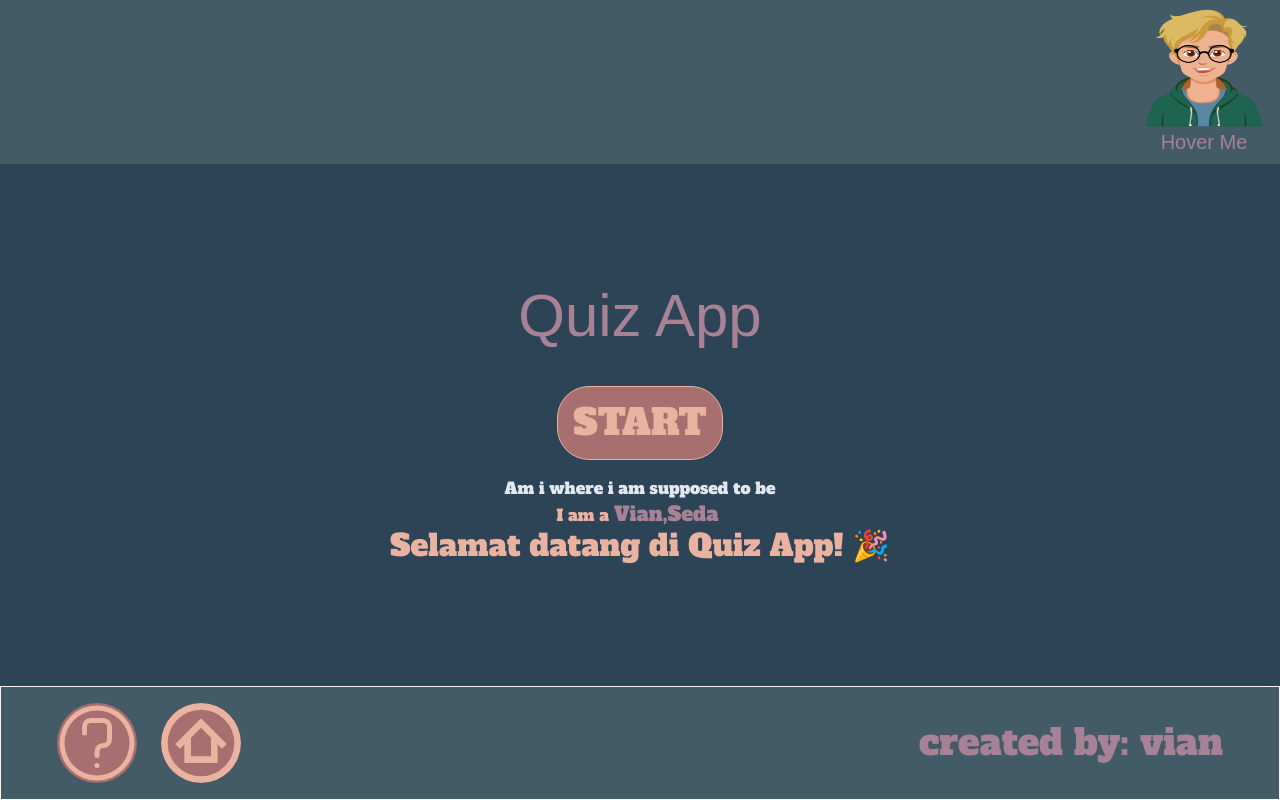
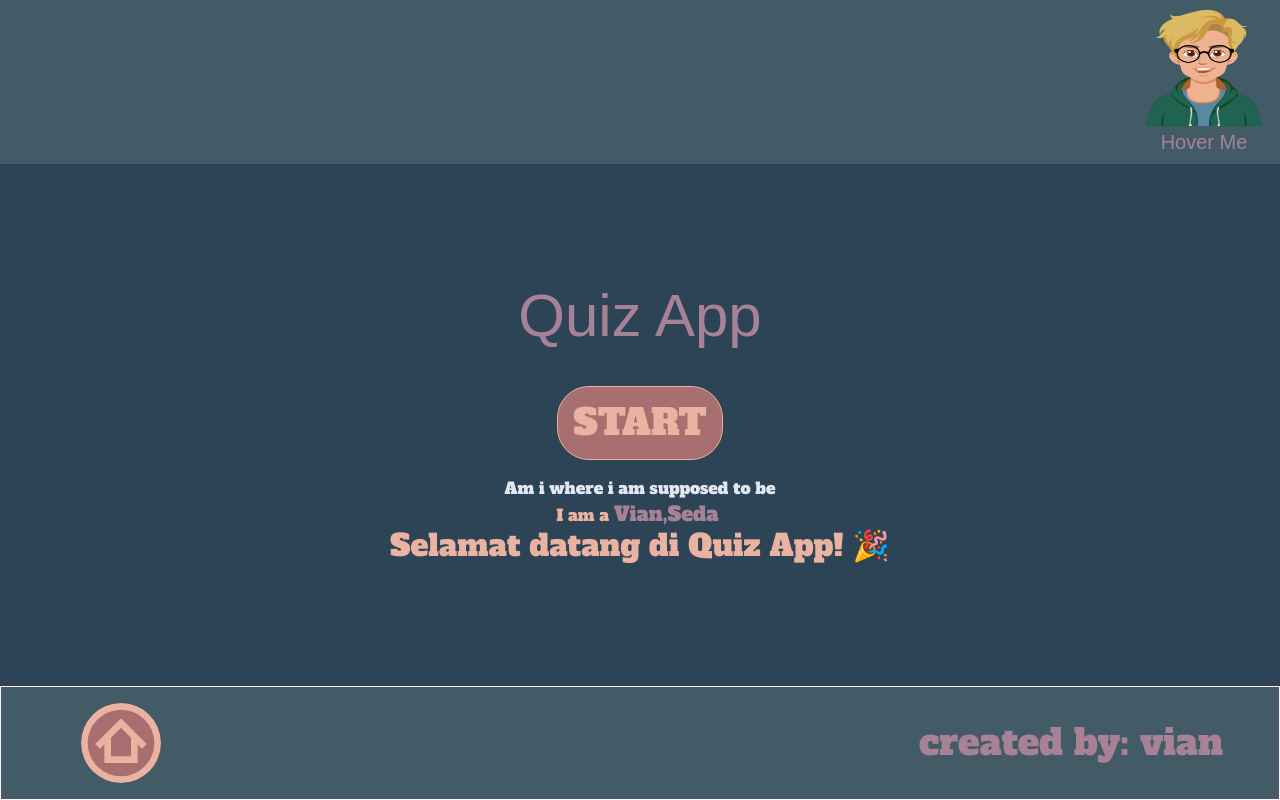
Before and after one commit to Vian-Yan/QUIZ-APP, a React (Vite) app: page / in a window 1280 px wide. Built offline with nearby package versions, Linux system fonts and the light colour scheme; a web font is replaced by a local one.

Commit message:
nambah hover

```diff
--- a/src/components/Footer.jsx
+++ b/src/components/Footer.jsx
@@ -4,9 +4,9 @@ const Footer = ({ handleReset }) => {
   return (
     <div className="bg-header-footer w-full flex justify-between items-center  text-english font-aclonica px-4 py-6 border border-red-50 sm:px-14 sm:py-4">
       <div className="flex gap-6 items-center justify-center ">
-        <div className="relative group inline-block  ">
+        <div className="relative group focus:outline-none inline-block ">
           <svg
-            className="bg-copper rounded-full fill-pastelPink cursor-pointer hover:scale-110 transition-transform duration-200 hover:fill-white h-13 w-13 sm:w-20 sm:h-20 "
+            className="absolute bottom-20 left-1/2 transform -translate-x-1/2 bg-copper text-white text-sm rounded-lg opacity-0 invisible group-focus:visible group-focus:opacity-100 transition-all duration-300 w-60 sm:w-80 "
             xmlns="http://www.w3.org/2000/svg "
             viewBox="0 0 32 32"
           >
```
